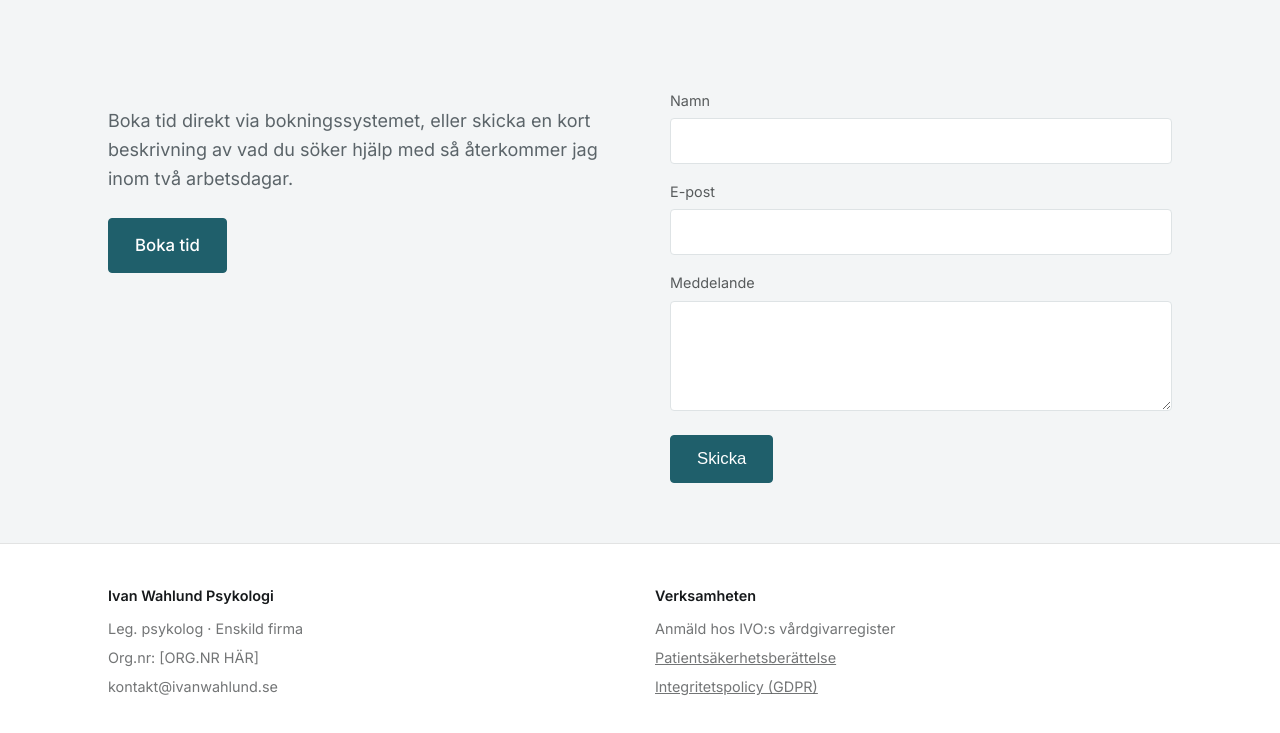
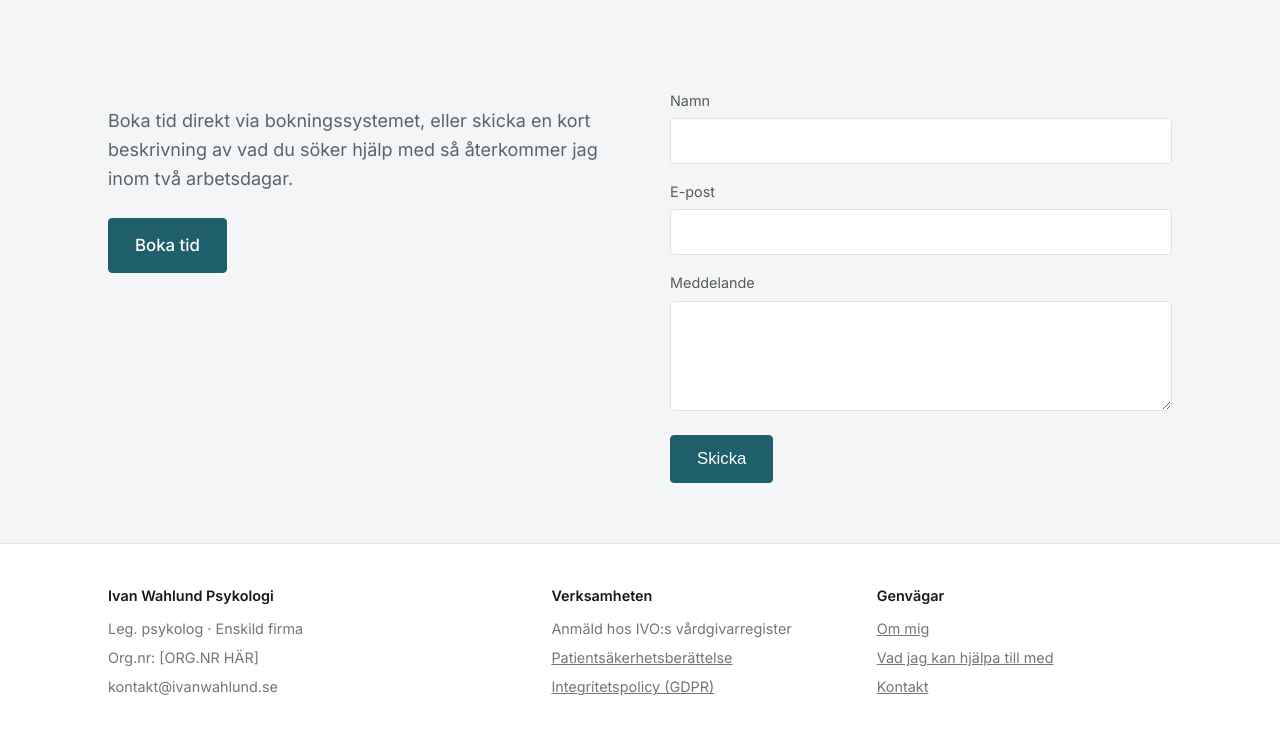
Before and after one commit to Duzzier/psykologmottagning, a plain HTML site: page index.html in a window 1280 px wide. Shown: the part 4935-5668 px from the top of the page. Drawn offline with nearby package versions, Linux system fonts and the light colour scheme.

Commit message:
Restore homepage footer shortcuts and three-column layout

```diff
--- a/index.html
+++ b/index.html
@@ -704,7 +704,7 @@
     font-size: var(--fs-2xs);
     border-top: 1px solid rgba(22,25,27,0.12);
   }
-  footer .grid{ display:grid; grid-template-columns: repeat(2, minmax(0, 1fr)); gap: 30px; }
+  footer .grid{ display:grid; grid-template-columns: 1.4fr 1fr 1fr; gap: 30px; }
   footer h4{
     font-family: 'Inter', sans-serif;
     font-weight: 600;
@@ -963,6 +963,14 @@
           <li><a href="integritetspolicy.html">Integritetspolicy (GDPR)</a></li>
         </ul>
       </div>
+      <div>
+        <h4>Genvägar</h4>
+        <ul>
+          <li><a href="#om-mig">Om mig</a></li>
+          <li><a href="#omraden">Vad jag kan hjälpa till med</a></li>
+          <li><a href="#kontakt">Kontakt</a></li>
+        </ul>
+      </div>
     </div>
   </div>
 </footer>
```
